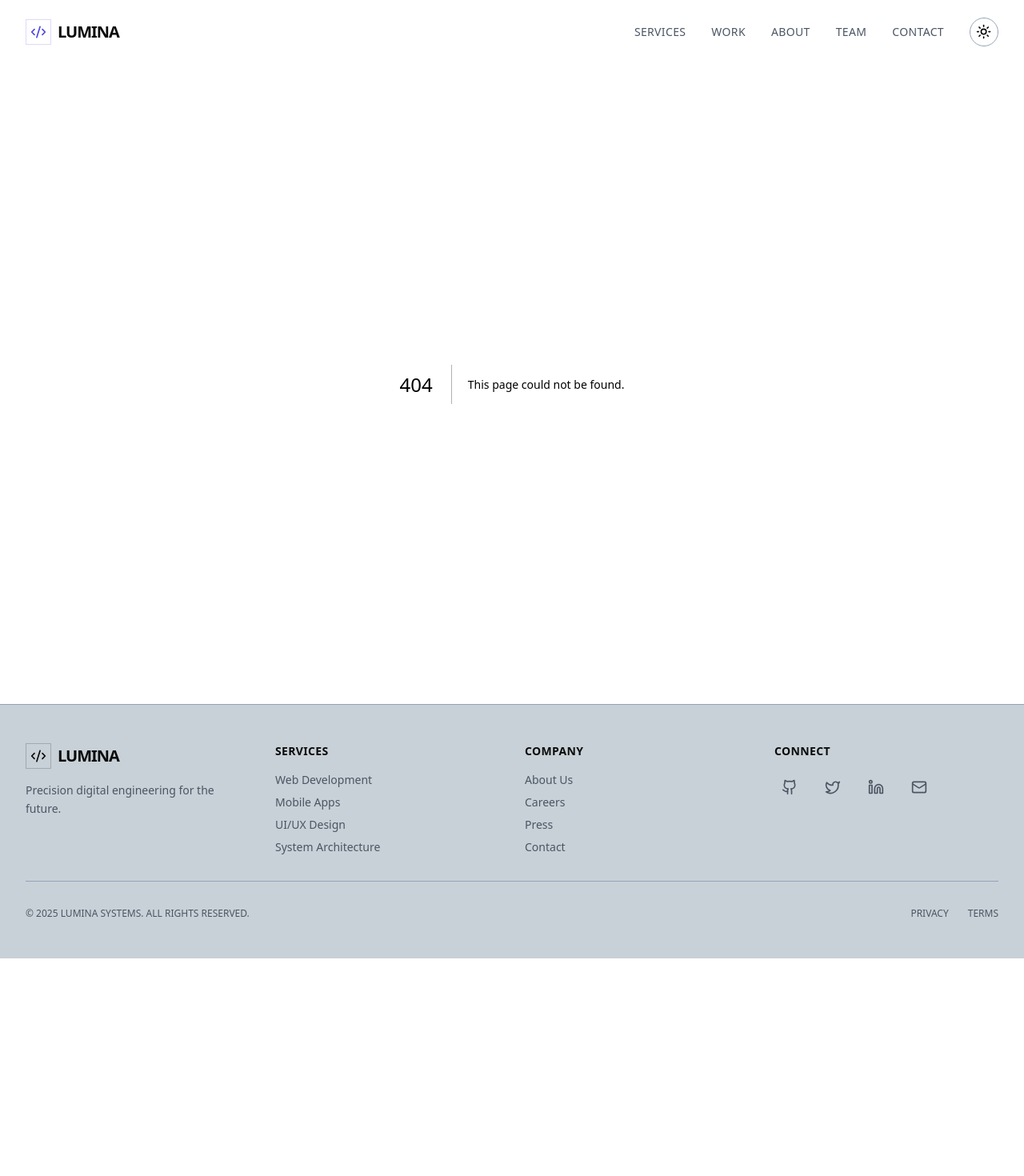
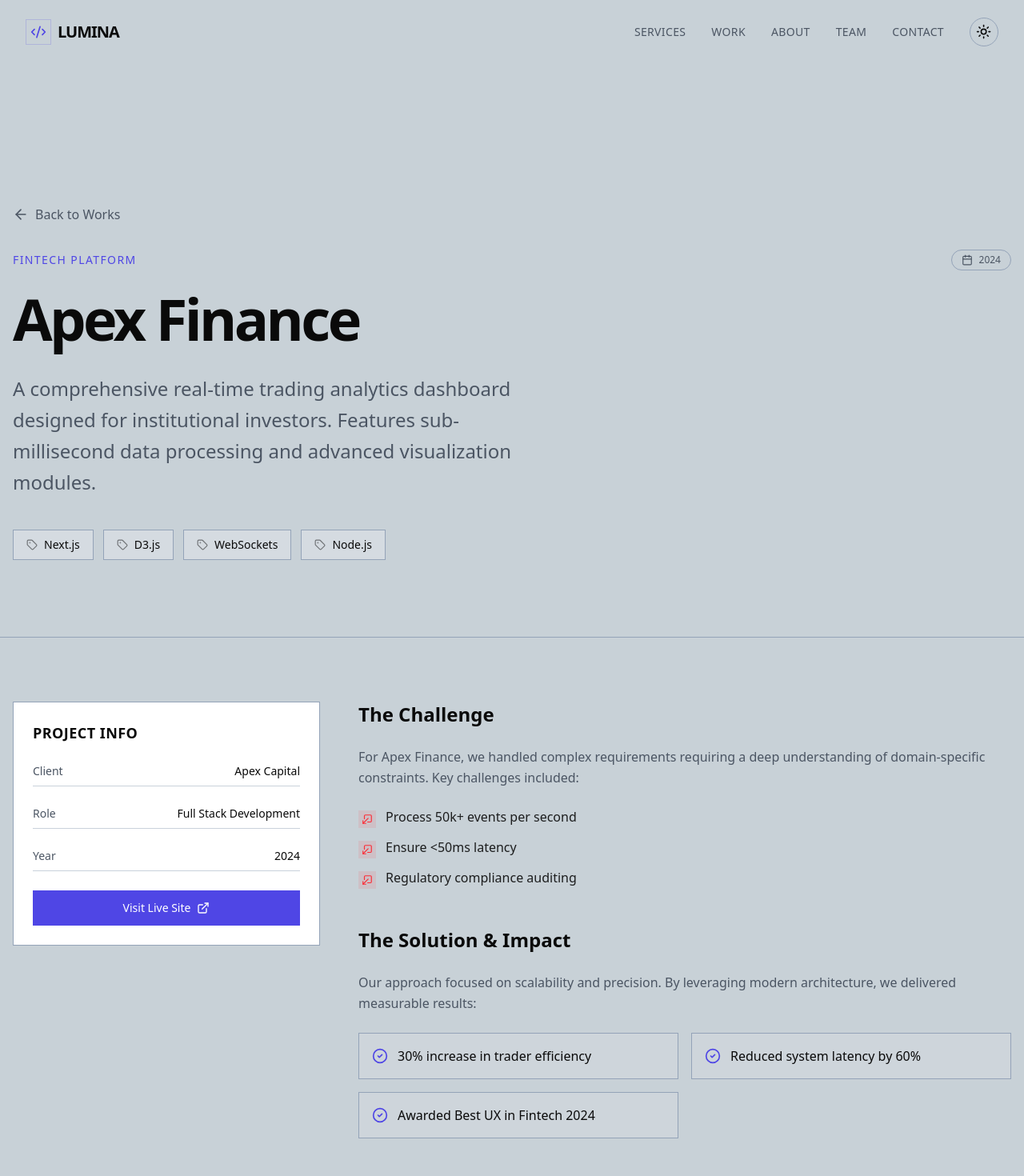
Before and after one commit to t9fiction/numeric-souls, a Next.js app: page /work/apex-finance in a window 1280 px wide. Before the commit this address had no page. Shown: the top 1470 px of the page at 80% size. Before the commit the page ends 1198 px from the top, so only its background shows below. Built offline with nearby package versions, Linux system fonts and the light colour scheme.

Commit message:
Hero section updated

```diff
--- /dev/null
+++ b/src/app/work/[id]/page.tsx
@@ -0,0 +1,202 @@
+"use client";
+
+import React from "react";
+import { useParams } from "next/navigation";
+import { motion } from "framer-motion";
+import { ArrowLeft, ExternalLink, Calendar, Tag, CheckCircle2 } from "lucide-react";
+import Link from "next/link";
+import { Button } from "@/components/ui/button";
+
+// Mock data - ideally shared or fetched
+const projects = {
+  "apex-finance": {
+    title: "Apex Finance",
+    category: "Fintech Platform",
+    description: "A comprehensive real-time trading analytics dashboard designed for institutional investors. Features sub-millisecond data processing and advanced visualization modules.",
+    year: "2024",
+    client: "Apex Capital",
+    role: "Full Stack Development",
+    tags: ["Next.js", "D3.js", "WebSockets", "Node.js"],
+    challenges: [
+      "Process 50k+ events per second",
+      "Ensure <50ms latency",
+      "Regulatory compliance auditing"
+    ],
+    results: [
+      "30% increase in trader efficiency",
+      "Reduced system latency by 60%",
+      "Awarded Best UX in Fintech 2024"
+    ]
+  },
+  "vortex-commerce": {
+    title: "Vortex Commerce",
+    category: "E-Commerce",
+    description: "A headless commerce solution built for high-volume fashion retailers. Seamlessly integrates inventory management with a bespoke frontend experience.",
+    year: "2024",
+    client: "Vortex Fashion Group",
+    role: "Architecture & Development",
+    tags: ["Shopify Plus", "React", "Tailwind", "Redis"],
+    challenges: [
+      "Handle Black Friday traffic spikes",
+      "Sync inventory across 50+ stores",
+      "Sub-second page loads"
+    ],
+    results: [
+      "99.99% uptime during peak sales",
+      "45% increase in mobile conversion",
+      "Unified inventory system launched"
+    ]
+  },
+  "nexus-ai": {
+    title: "Nexus AI",
+    category: "Machine Learning",
+    description: "An intuitive interface for interacting with large-scale generative models. Allows non-technical teams to fine-tune and deploy custom models.",
+    year: "2023",
+    client: "Nexus Research",
+    role: "ML Ops & Frontend",
+    tags: ["Python", "TensorFlow", "FastAPI", "React"],
+    challenges: [
+      "Visualize high-dimensional data",
+      "Manage GPU resource allocation",
+      "Simplify complex ML workflows"
+    ],
+    results: [
+      "Democratized AI access for 500+ users",
+      "Reduced model training time by 20%",
+      "Featured in TechCrunch"
+    ]
+  }
+};
+
+export default function ProjectPage() {
+  const params = useParams();
+  const id = params.id as string;
+  const project = projects[id as keyof typeof projects];
+
+  if (!project) {
+    return (
+      <div className="min-h-screen flex items-center justify-center bg-background">
+        <div className="text-center">
+          <h1 className="text-4xl font-bold mb-4">Project Not Found</h1>
+          <Link href="/#portfolio">
+            <Button variant="outline">Back to Portfolio</Button>
+          </Link>
+        </div>
+      </div>
+    );
+  }
+
+  return (
+    <article className="min-h-screen bg-background text-foreground pt-20">
+      {/* Header / Hero */}
+      <section className="relative py-24 border-b border-border overflow-hidden">
+         <div className="absolute inset-0 bg-grid-white/[0.05] bg-[size:50px_50px] pointer-events-none" />
+         <div className="container mx-auto px-4 relative z-10">
+            <Link href="/#portfolio" className="inline-flex items-center text-muted-foreground hover:text-foreground mb-8 transition-colors">
+              <ArrowLeft size={20} className="mr-2" /> Back to Works
+            </Link>
+
+            <motion.div
+              initial={{ opacity: 0, y: 30 }}
+              animate={{ opacity: 1, y: 0 }}
+              transition={{ duration: 0.6 }}
+            >
+              <div className="flex flex-col md:flex-row md:items-center justify-between gap-6 mb-6">
+                 <span className="text-primary font-mono text-sm tracking-widest uppercase">{project.category}</span>
+                 <span className="inline-flex items-center px-3 py-1 rounded-full border border-border text-xs font-mono text-muted-foreground">
+                    <Calendar size={14} className="mr-2" /> {project.year}
+                 </span>
+              </div>
+
+              <h1 className="text-4xl md:text-6xl lg:text-7xl font-bold tracking-tighter mb-8 max-w-4xl">
+                {project.title}
+              </h1>
+
+              <p className="text-xl md:text-2xl text-muted-foreground max-w-2xl leading-relaxed mb-10">
+                {project.description}
+              </p>
+
+              <div className="flex flex-wrap gap-3">
+                 {project.tags.map(tag => (
+                   <span key={tag} className="px-4 py-2 bg-secondary/50 border border-border rounded-none text-sm font-medium flex items-center">
+                     <Tag size={14} className="mr-2 opacity-50" /> {tag}
+                   </span>
+                 ))}
+              </div>
+            </motion.div>
+         </div>
+      </section>
+
+      {/* Details Grid */}
+      <section className="py-20">
+         <div className="container mx-auto px-4">
+            <div className="grid grid-cols-1 lg:grid-cols-3 gap-12">
+
+               {/* Sidebar */}
+               <div className="space-y-8 lg:col-span-1">
+                  <div className="p-6 border border-border bg-card">
+                     <h3 className="font-bold text-lg mb-4 uppercase tracking-wide">Project Info</h3>
+                     <div className="space-y-4 text-sm">
+                        <div className="flex justify-between py-2 border-b border-border/50">
+                           <span className="text-muted-foreground">Client</span>
+                           <span className="font-medium">{project.client}</span>
+                        </div>
+                        <div className="flex justify-between py-2 border-b border-border/50">
+                           <span className="text-muted-foreground">Role</span>
+                           <span className="font-medium">{project.role}</span>
+                        </div>
+                        <div className="flex justify-between py-2 border-b border-border/50">
+                           <span className="text-muted-foreground">Year</span>
+                           <span className="font-medium">{project.year}</span>
+                        </div>
+                     </div>
+                     <Button className="w-full mt-6 gap-2" size="lg">
+                        Visit Live Site <ExternalLink size={16} />
+                     </Button>
+                  </div>
+               </div>
+
+               {/* Content */}
+               <div className="lg:col-span-2 space-y-12">
+
+                  {/* Challenge */}
+                  <div>
+                    <h2 className="text-2xl font-bold mb-6">The Challenge</h2>
+                    <p className="text-muted-foreground leading-relaxed mb-6">
+                      For {project.title}, we handled complex requirements requiring a deep understanding of domain-specific constraints. Key challenges included:
+                    </p>
+                    <ul className="space-y-3">
+                      {project.challenges.map((item, i) => (
+                        <li key={i} className="flex items-start gap-3">
+                           <div className="p-1 mt-1 bg-red-500/10 text-red-500 rounded-sm">
+                              <ExternalLink size={14} className="rotate-180" /> {/* Just a visual indicator */}
+                           </div>
+                           <span className="text-foreground/90">{item}</span>
+                        </li>
+                      ))}
+                    </ul>
+                  </div>
+
+                  {/* Solution/Results */}
+                  <div>
+                    <h2 className="text-2xl font-bold mb-6">The Solution & Impact</h2>
+                    <p className="text-muted-foreground leading-relaxed mb-6">
+                      Our approach focused on scalability and precision. By leveraging modern architecture, we delivered measurable results:
+                    </p>
+                    <ul className="grid grid-cols-1 md:grid-cols-2 gap-4">
+                      {project.results.map((item, i) => (
+                        <li key={i} className="flex items-center gap-3 p-4 border border-border bg-secondary/20">
+                           <CheckCircle2 className="text-primary w-5 h-5 flex-shrink-0" />
+                           <span className="font-medium">{item}</span>
+                        </li>
+                      ))}
+                    </ul>
+                  </div>
+
+               </div>
+            </div>
+         </div>
+      </section>
+    </article>
+  );
+}
--- a/src/components/sections/Hero.tsx
+++ b/src/components/sections/Hero.tsx
@@ -36,7 +36,7 @@ const Hero = () => {
           transition={{ duration: 0.8, ease: "circOut" }}
           className="max-w-4xl mx-auto mb-6 text-6xl font-bold tracking-tighter md:text-8xl lg:text-9xl text-foreground"
         >
-          PRECISION <br /> ENGINEERED
+          Your Vision<br />ENGINEERED
         </motion.h1>
 
         <motion.p
--- a/src/components/sections/Portfolio.tsx
+++ b/src/components/sections/Portfolio.tsx
@@ -1,12 +1,14 @@
 "use client";
 
 import React from "react";
+import Link from "next/link";
 import { motion } from "framer-motion";
 import { ArrowUpRight } from "lucide-react";
 import { Button } from "@/components/ui/button";
 
 const projects = [
   {
+    id: "apex-finance",
     title: "Apex Finance",
     category: "Fintech Platform",
     description: "Real-time trading analytics dashboard.",
@@ -14,6 +16,7 @@ const projects = [
     tags: ["Next.js", "D3.js"],
   },
   {
+    id: "vortex-commerce",
     title: "Vortex Commerce",
     category: "E-Commerce",
     description: "Headless commerce solution.",
@@ -21,6 +24,7 @@ const projects = [
     tags: ["Shopify", "React"],
   },
   {
+    id: "nexus-ai",
     title: "Nexus AI",
     category: "Machine Learning",
     description: "Generative model interface.",
@@ -55,7 +59,9 @@ const Portfolio = () => {
             >
               <div className="flex justify-between w-full mb-12">
                  <span className="font-mono text-xs text-muted-foreground">{project.year}</span>
-                 <ArrowUpRight className="text-muted-foreground group-hover:text-foreground transition-colors" size={20} />
+                 <Link href={`/work/${project.id}`}>
+                    <ArrowUpRight className="text-muted-foreground group-hover:text-foreground transition-colors cursor-pointer hover:scale-110" size={20} />
+                 </Link>
               </div>
 
               <div className="mt-auto">
```
